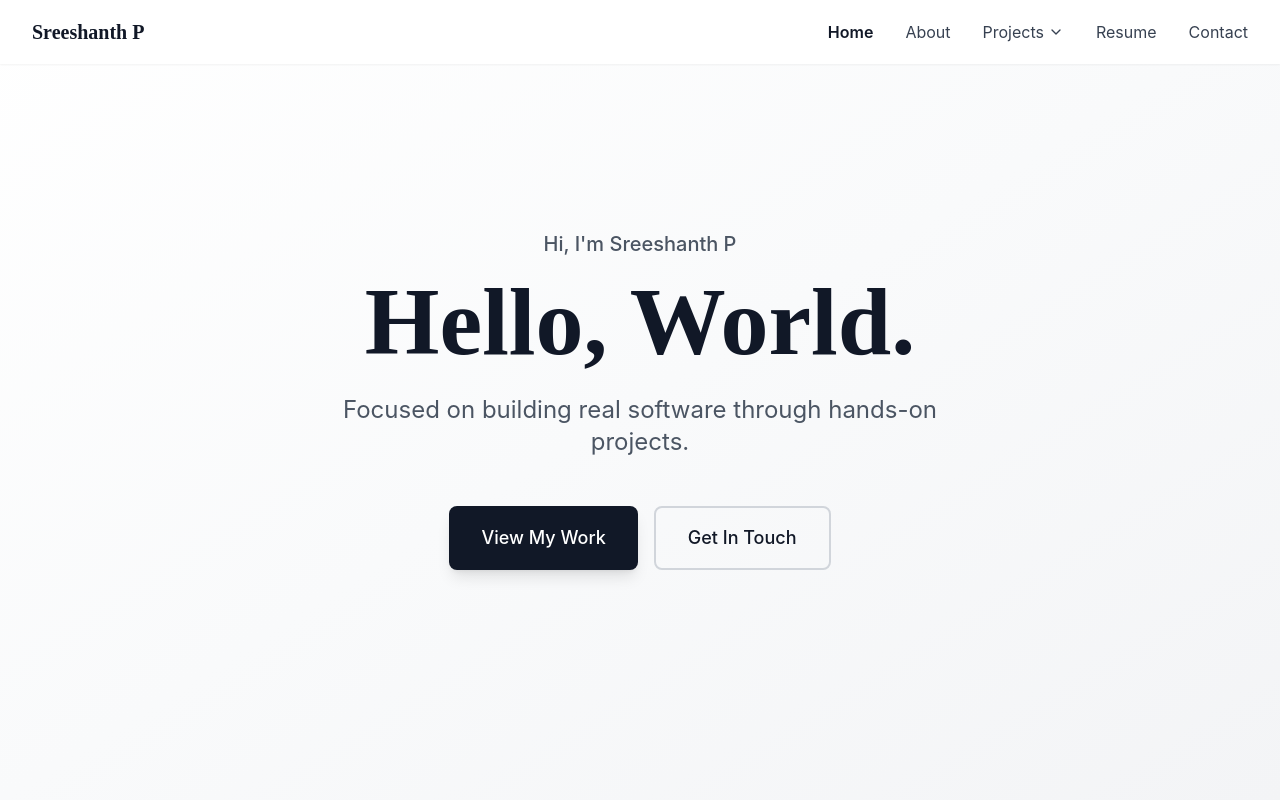
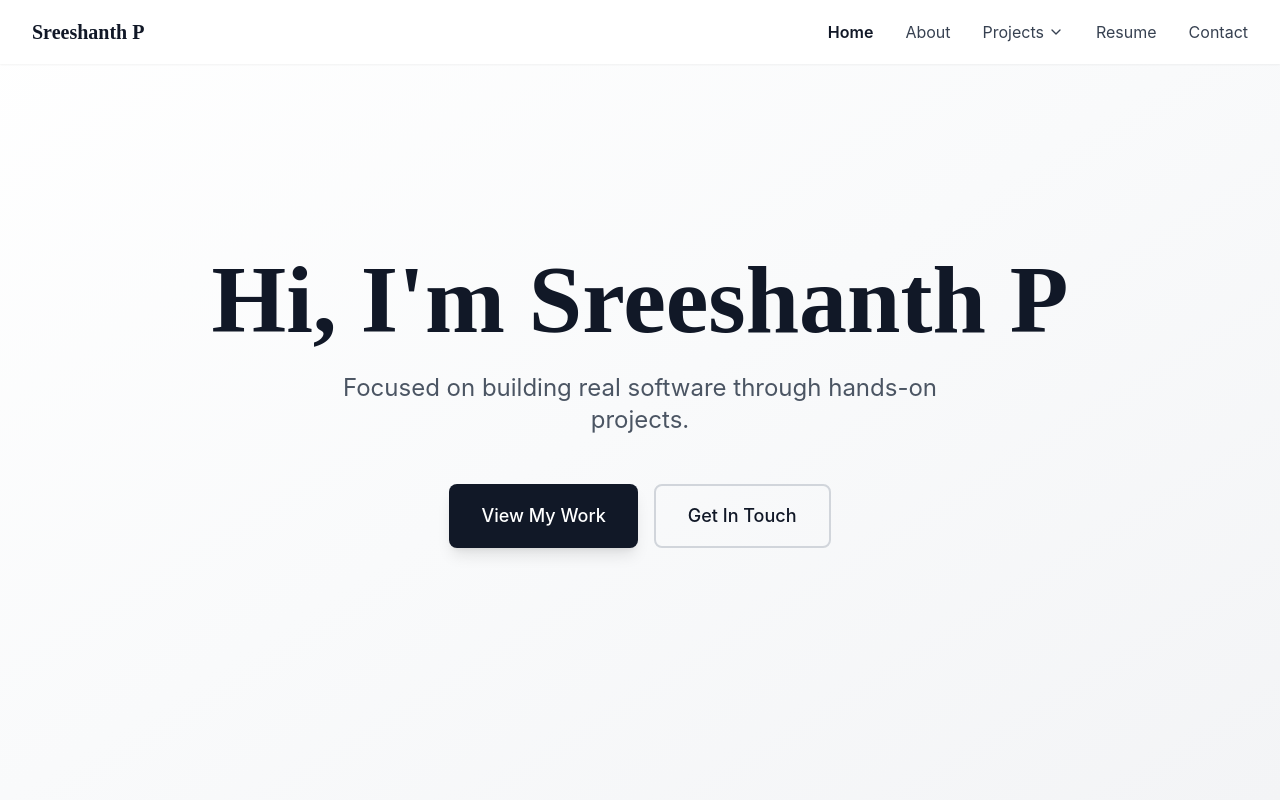
Before and after one commit to Sreeshanth25503/portfolio, a React (Create React App) app: page /projects/weather in a window 1280 px wide. Shown: the top 800 px of the page. Built offline with nearby package versions, Linux system fonts and the light colour scheme.

Commit message:
update portfolio

```diff
--- a/src/Components/Pages/Home.jsx
+++ b/src/Components/Pages/Home.jsx
@@ -3,13 +3,8 @@ import React from 'react';
 const Home = () => (
   <section id="home" className="min-h-screen flex items-center justify-center px-4 sm:px-6 lg:px-8 bg-gradient-to-br from-white via-gray-50 to-gray-100">
     <div className="max-w-4xl w-full text-center">
-      {/* Identity line - subtle, above main headline */}
-      <p className="text-lg sm:text-xl text-gray-600 mb-4 font-medium">
+      <h1 className="text-5xl sm:text-6xl md:text-7xl lg:text-8xl font-serif font-bold text-gray-900 mb-6 animate-fade-in leading-tight">
         Hi, I'm Sreeshanth P
-      </p>
-
-      <h1 className="text-5xl sm:text-6xl md:text-7xl lg:text-8xl font-serif font-bold text-gray-900 mb-6 animate-fade-in leading-tight">
-        Hello, World.
       </h1>
 
       {/* Tightened tagline - more concrete */}
```
